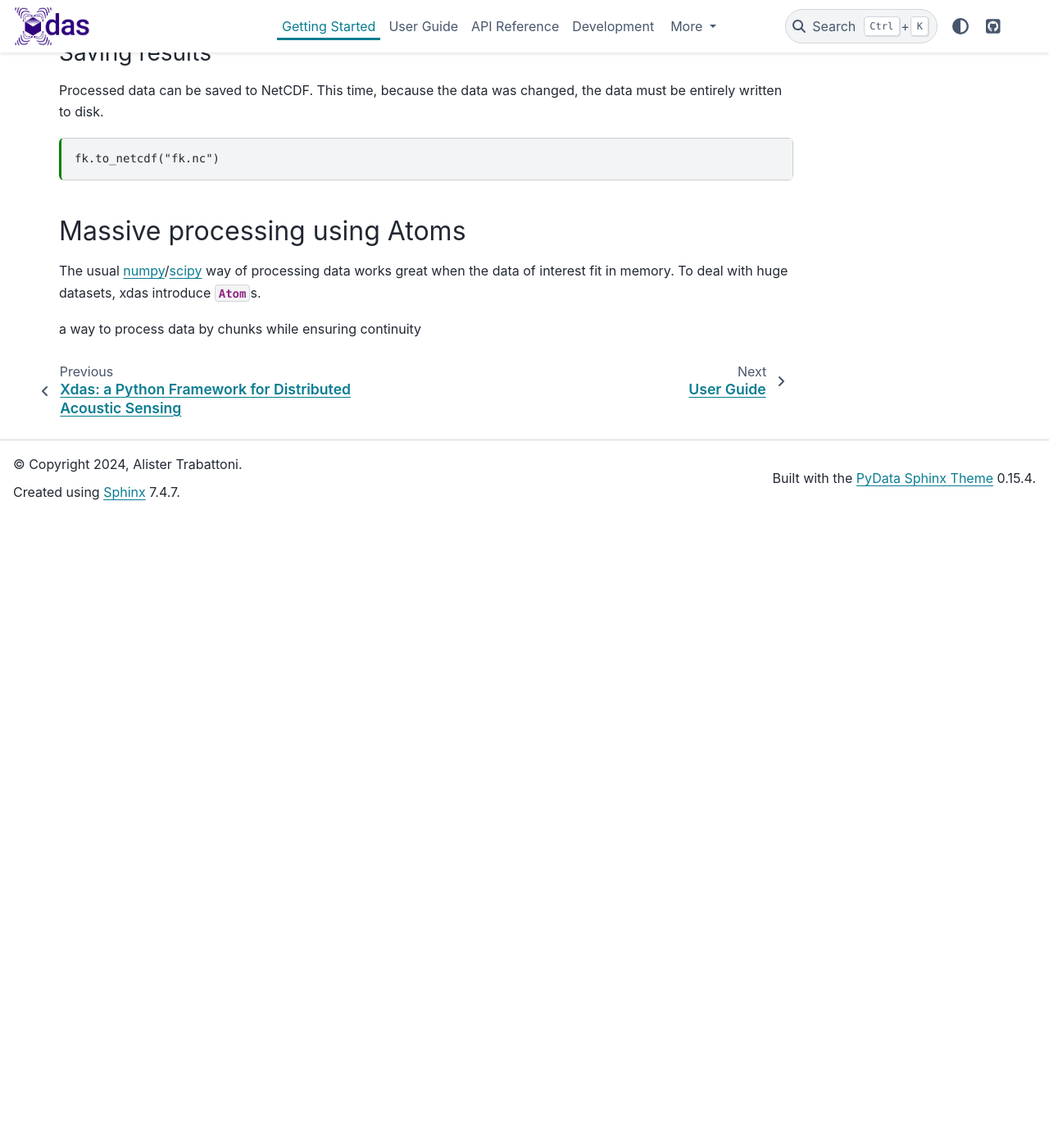
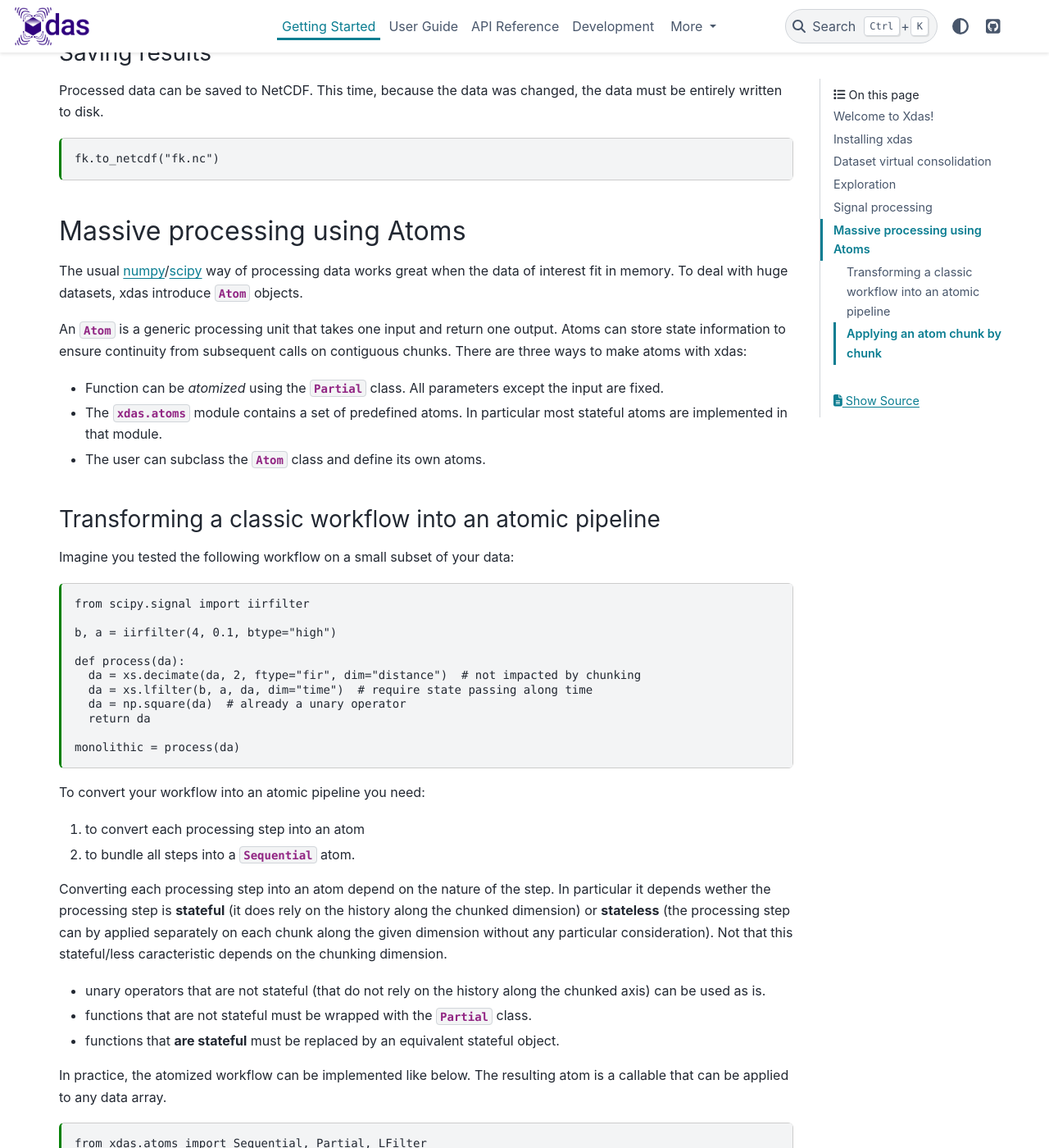
Before and after one commit to xdas-dev/xdas, a Sphinx documentation site: the page built from docs/getting-started.md, in a window 1280 px wide and 1400 px high, scrolled down 4971 px. Shown: the whole window at 82% size. Built offline with Sphinx 7.4.7 and the PyData theme 0.15.4, drawn with Linux system fonts in a browser that asks for light colours; before the commit the page ends 5601 px from its top, so only the background shows below that; some of the changed text lies outside the part shown.

Commit message:
Improve getting started.

````diff
--- a/docs/getting-started.md
+++ b/docs/getting-started.md
@@ -174,10 +174,10 @@ Bellow an example of spatial and temporal decimation:
 ```{code-cell}
 import xdas.signal as xs
 
-da = xs.decimate(da, 2, ftype="fir", dim="distance", parallel=None)  # all cores by default
-da = xs.decimate(da, 2, ftype="iir", dim="time", parallel=8)  # height cores
+decimated = xs.decimate(da, 2, ftype="fir", dim="distance", parallel=None)  # all cores by default
+decimated = xs.decimate(decimated, 2, ftype="iir", dim="time", parallel=8)  # height cores
 
-da.plot(yincrease=False, vmin=-0.25, vmax=0.25)
+decimated.plot(yincrease=False, vmin=-0.25, vmax=0.25)
 ```
 
 Here how to compute a FK diagram. Note that the DataArray object can be used to represent any number and kind of dimensions:
@@ -190,7 +190,7 @@ fk = xs.taper(fk, dim="time")
 fk = xfft.rfft(fk, dim={"time": "frequency"})  # rename "time" -> "frequency"
 fk = xfft.fft(fk, dim={"distance": "wavenumber"}) # rename "distance" -> "wavenumber"
 fk = 20 * np.log10(np.abs(fk))
-fk.plot(xlim=(-0.004, 0.004), vmin=-40, vmax=20, interpolation="antialiased")
+fk.plot(xlim=(-0.004, 0.004), vmin=-30, vmax=30, interpolation="antialiased")
 ```
 
 ### Saving results
@@ -204,8 +204,92 @@ fk.to_netcdf("fk.nc")
 
 ## Massive processing using Atoms
 
-The usual [numpy](https://numpy.org/)/[scipy](https://scipy.org/) way of processing
-data works great when the data of interest fit in memory. To deal with huge datasets,
-xdas introduce {py:class}`~xdas.atoms.Atom`s.
+The usual [numpy](https://numpy.org/)/[scipy](https://scipy.org/) way of processing data works great when the data of interest fit in memory. To deal with huge datasets, xdas introduce {py:class}`~xdas.atoms.Atom` objects.
 
-a way to process data by chunks while ensuring continuity
+An {py:class}`~xdas.atoms.Atom` is a generic processing unit that takes one input and return one output. Atoms can store state information to ensure continuity from subsequent calls on contiguous chunks.
+There are three ways to make atoms with xdas:
+
+- Function can be *atomized* using the {py:class}`~xdas.atoms.Partial` class. All parameters except the input are fixed.
+- The {py:mod}`xdas.atoms` module contains a set of predefined atoms. In particular most stateful atoms are implemented in that module.
+- The user can subclass the {py:class}`~xdas.atoms.Atom` class and define its own atoms.
+
+### Transforming a classic workflow into an atomic pipeline
+
+Imagine you tested the following workflow on a small subset of your data:
+
+```{code-cell}
+from scipy.signal import iirfilter
+
+b, a = iirfilter(4, 0.1, btype="high")
+
+def process(da):
+  da = xs.decimate(da, 2, ftype="fir", dim="distance")  # not impacted by chunking
+  da = xs.lfilter(b, a, da, dim="time")  # require state passing along time
+  da = np.square(da)  # already a unary operator
+  return da
+
+monolithic = process(da)
+```
+
+To convert your workflow into an atomic pipeline you need:
+
+1. to convert each processing step into an atom
+2. to bundle all steps into a {py:class}`~xdas.atoms.Sequential` atom.
+
+Converting each processing step into an atom depend on the nature of the step. In particular it depends wether the processing step is **stateful** (it does rely on the history along the chunked dimension) or **stateless** (the processing step can by applied separately on each chunk along the given dimension without any particular consideration). Not that this stateful/less caracteristic depends on the chunking dimension.
+
+- unary operators that are not stateful (that do not rely on the history along the chunked axis) can be used as is.
+- functions that are not stateful must be wrapped with the {py:class}`~xdas.atoms.Partial` class.
+- functions that **are stateful** must be replaced by an equivalent stateful object.
+
+In practice, the atomized workflow can be implemented like below. The resulting atom is a callable that can be applied to any data array.
+
+```{code-cell}
+from xdas.atoms import Sequential, Partial, LFilter
+
+atom = Sequential(
+  [
+    Partial(xs.decimate, 2, ftype="fir", dim="distance"),  # use Partial when stateless
+    LFilter(b, a, dim="time"),  # use equivalent atom object if stateful
+    np.square,  # do nothing if unary and stateless
+  ]
+)
+
+atomic = atom(da)
+
+assert atomic.equals(monolithic) # works as `process` but can by applied chunk by chunk
+```
+
+### Applying an atom chunk by chunk
+
+While atoms can be used as an equivalent of functions to organize pipelines, their major selling points is their abilities to enable chunk processing. While chunk by chunk processing can be done manually, xdas provides the {py:mod}`xdas.processing` module to facilitate this operation. The user must define one data loader and one data writer. Then the {py:func}`~xdas.processing.process` function is used to run the computation.
+
+```{code-cell}
+:tags: [remove-cell]
+
+!mkdir output
+```
+
+In the example below the data array is loaded by chunks of 100 samples along the `"time"` dimension. Each chunk is processed by the atom that was defined above and each resulting processed chunk is saved in the `output` folder. Once the computation is completed, the data loader return a unified view on the output chunks.
+
+```{code-cell}
+:tags: [remove-output]
+
+from tempfile import TemporaryDirectory
+
+from xdas.processing import process, DataArrayLoader, DataArrayWriter
+
+dl = DataArrayLoader(da, chunks={"time": 100})
+dw = DataArrayWriter("output")
+chunked = process(atom, dl, dw)
+
+assert chunked.equals(monolithic)  # again equal but could be applied to much bigger datasets
+```
+
+```{code-cell}
+:tags: [remove-cell]
+
+!rm -r output
+```
+
+This part was a short summary about atoms and chunk processing. To go deeper on the atom part you can head to the [](user-guide/atoms) section. To further study chunk processing you can head to the [](user-guide/processing) section.
````
